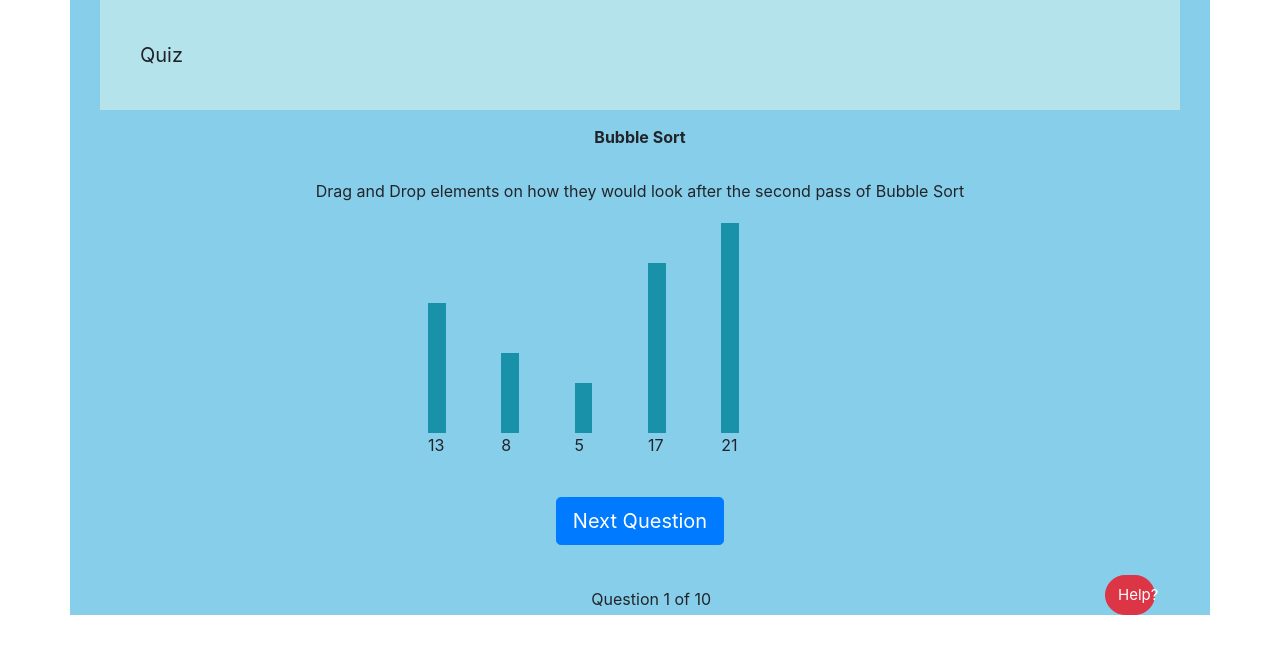
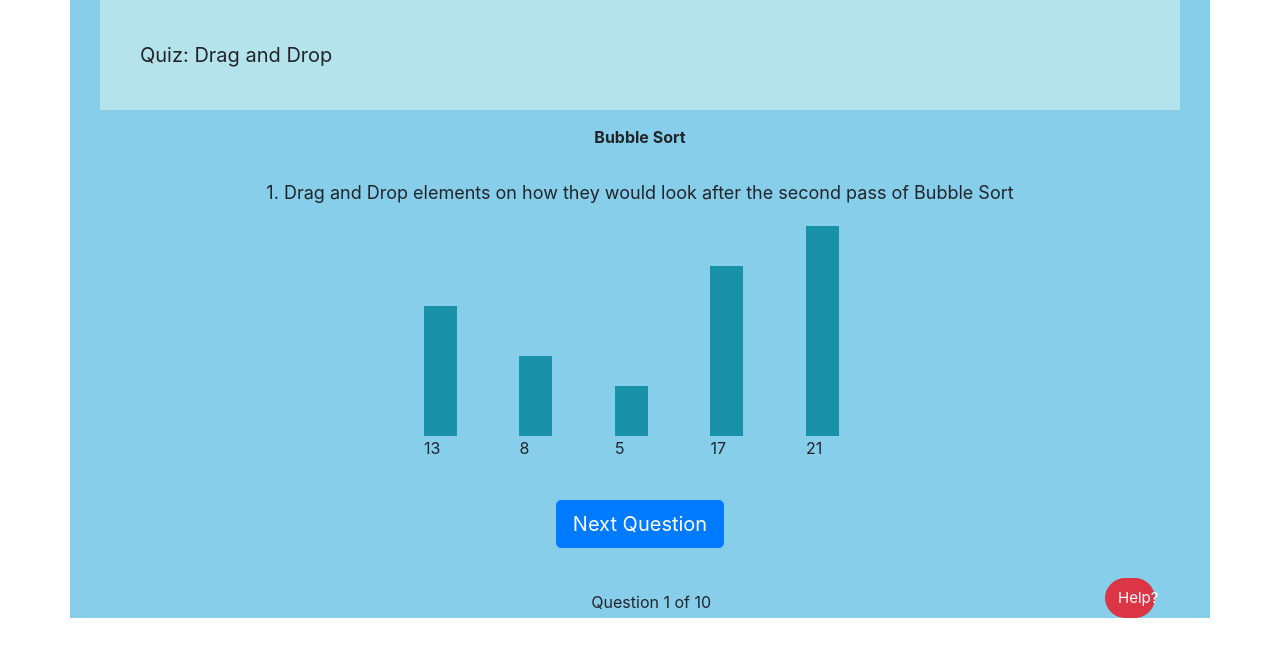
Before and after one commit to amalik3099/sorting-visualizer, a Flask app: page /quiz/1 in a window 1280 px wide. Shown: the part 72-729 px from the top of the page. Run offline with Flask 2, Linux system fonts and the light colour scheme; some libraries are stand-ins or nearby versions.

Commit message:
styling for quiz part

```diff
--- a/static/main.css
+++ b/static/main.css
@@ -334,16 +334,7 @@ textarea {
     }
 }
 
-.quizheader{
-    background-color: #b5e3ec;
-    padding: 40px;
-    font-size: 20px;
-}
 
-.quizquestion{
-    margin-top: 30px;
-    margin-bottom: 20px;
-}
 
 .bottombutton{
     margin-top: 40px;
@@ -649,10 +640,24 @@ margin-left: 50px;
     color: lightyellow;
   }
 .quizoption{
-    margin-right: 0.5%;
-    margin-left: 0.5%;
+    margin-right: 15px;
+    margin-left: 15px;
+    padding: 0;
 
 }
+
+.quizheader{
+    background-color: #b5e3ec;
+    padding: 40px;
+    font-size: 20px;
+}
+
+.quizquestion{
+    margin-top: 30px;
+    margin-bottom: 20px;
+    font-size: large;
+}
+
 #sortable{
     padding-left: 30%;
 }
--- a/templates/draggable_quiz.html
+++ b/templates/draggable_quiz.html
@@ -29,7 +29,8 @@
 <body>
     <div class="container">
         <!-- Modal -->
-        <div class="modal fade" id="exampleModalCenter" tabindex="-1" role="dialog" aria-labelledby="exampleModalCenterTitle" aria-hidden="true">
+        <div class="modal fade" id="exampleModalCenter" tabindex="-1" role="dialog"
+            aria-labelledby="exampleModalCenterTitle" aria-hidden="true">
             <div class="modal-dialog modal-dialog-centered" role="document">
                 <div class="modal-content">
                     <div class="modal-header">
@@ -47,10 +48,10 @@
                 </div>
             </div>
         </div>
-        <div class="quizheader">Quiz</div>
+        <div class="quizheader">Quiz:&nbsp;Drag and Drop</div>
         <div class="row center topic">{{quiz_data.topic}}</div>
         <div class="row center quizquestion">
-            {{quiz_data.prompt}}
+            {{id}}.&nbsp;{{quiz_data.prompt}}
         </div>
 
         <div id="sortable" class="row align-items-end">
@@ -94,7 +95,8 @@
             </div>
             <div class="col-md-2" id="help_btn_div">
                 <!-- Button trigger modal -->
-                <button type="button" class="btn btn-danger" id="help_btn" data-toggle="modal" data-target="#exampleModalCenter">
+                <button type="button" class="btn btn-danger" id="help_btn" data-toggle="modal"
+                    data-target="#exampleModalCenter">
                     Help?
                 </button>
             </div>
```
Also changed, not shown: templates/quiz.html (+17 -10 lines). Lines whose indentation alone changed are shown as unchanged.
